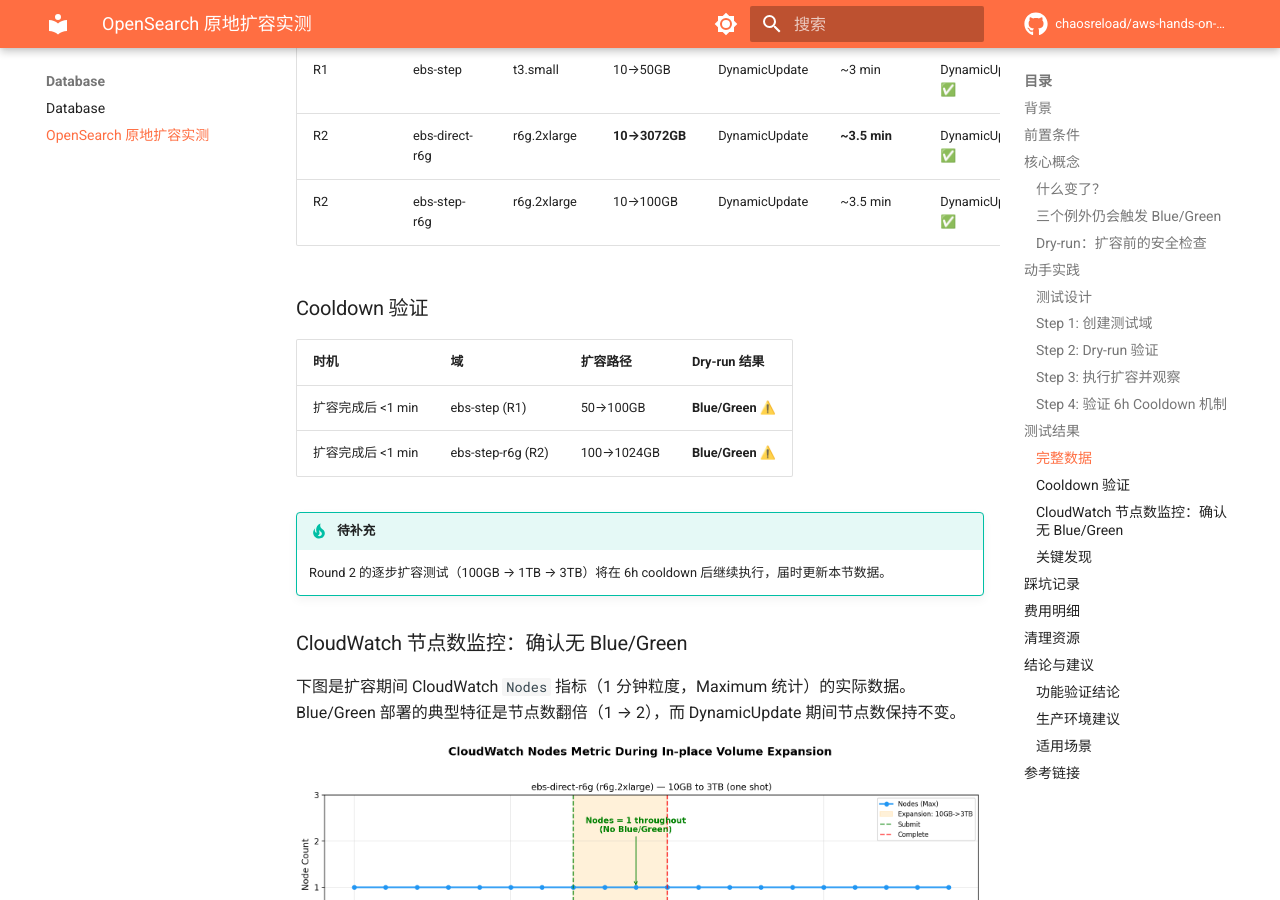
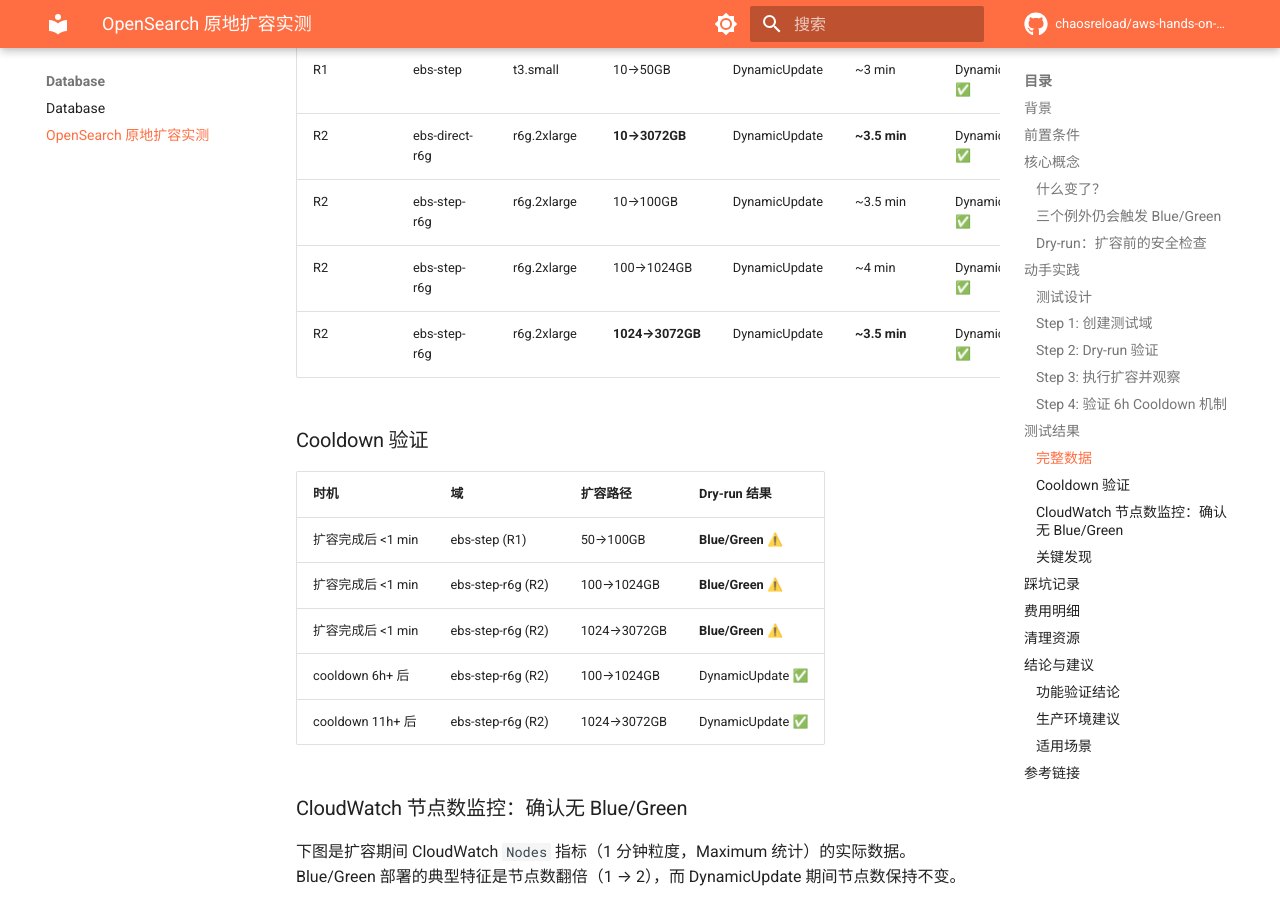
Before and after one commit to chaosreload/aws-hands-on-lab, an MkDocs documentation site: the page built from docs/database/opensearch-in-place-volume.md, in a window 1280 px wide and 900 px high, scrolled down 4453 px. Built offline with MkDocs 1.6.1 and Material for MkDocs 9.7.7, drawn with Linux system fonts in a browser that asks for light colours; comment, search, counter and statistics services are not loaded; some of the changed text lies outside the part shown.

Commit message:
docs: complete OpenSearch in-place volume test with Round 2 step results
- Add 100GB→1TB and 1TB→3TB step expansion results
- Add cooldown recovery dry-run data (6h+ and 11h+ after expansion)
- Remove placeholder admonition
- Update cost estimates to reflect actual usage (~$37)
- Update last verified date to 2026-03-17

```diff
--- a/docs/database/opensearch-in-place-volume.md
+++ b/docs/database/opensearch-in-place-volume.md
@@ -3,9 +3,9 @@
 !!! info "Lab 信息"
     - **难度**: ⭐⭐ 中级
     - **预估时间**: 60 分钟（含 6h cooldown 等待）
-    - **预估费用**: ~$15（含 r6g.2xlarge 等待时间）
+    - **预估费用**: ~$37（含 r6g.2xlarge cooldown 等待时间）
     - **Region**: us-east-1
-    - **最后验证**: 2026-03-16
+    - **最后验证**: 2026-03-17
 
 ## 背景
 
@@ -176,6 +176,8 @@
 | R1 | ebs-step | t3.small | 10→50GB | DynamicUpdate | ~3 min | DynamicUpdate ✅ | ❌ |
 | R2 | ebs-direct-r6g | r6g.2xlarge | **10→3072GB** | DynamicUpdate | **~3.5 min** | DynamicUpdate ✅ | ❌ |
 | R2 | ebs-step-r6g | r6g.2xlarge | 10→100GB | DynamicUpdate | ~3.5 min | DynamicUpdate ✅ | ❌ |
+| R2 | ebs-step-r6g | r6g.2xlarge | 100→1024GB | DynamicUpdate | ~4 min | DynamicUpdate ✅ | ❌ |
+| R2 | ebs-step-r6g | r6g.2xlarge | **1024→3072GB** | DynamicUpdate | **~3.5 min** | DynamicUpdate ✅ | ❌ |
 
 ### Cooldown 验证
 
@@ -183,9 +185,9 @@
 |------|---|----------|-------------|
 | 扩容完成后 <1 min | ebs-step (R1) | 50→100GB | **Blue/Green** ⚠️ |
 | 扩容完成后 <1 min | ebs-step-r6g (R2) | 100→1024GB | **Blue/Green** ⚠️ |
-
-!!! tip "待补充"
-    Round 2 的逐步扩容测试（100GB → 1TB → 3TB）将在 6h cooldown 后继续执行，届时更新本节数据。
+| 扩容完成后 <1 min | ebs-step-r6g (R2) | 1024→3072GB | **Blue/Green** ⚠️ |
+| cooldown 6h+ 后 | ebs-step-r6g (R2) | 100→1024GB | DynamicUpdate ✅ |
+| cooldown 11h+ 后 | ebs-step-r6g (R2) | 1024→3072GB | DynamicUpdate ✅ |
 
 ### CloudWatch 节点数监控：确认无 Blue/Green
 
@@ -237,13 +239,13 @@
 
 | 资源 | 单价 | 用量 | 费用 |
 |------|------|------|------|
-| t3.small.search x2 | $0.036/hr | ~2 hr | ~$0.14 |
-| r6g.2xlarge.search x2 | $0.578/hr | ~2 hr | ~$2.31 |
-| gp3 存储（峰值 ~6.2TB） | $0.08/GB-mo | 短时间 | ~$0.50 |
-| **合计（Round 1+2）** | | | **~$3** |
+| t3.small.search x2 | $0.036/hr | ~8 hr | ~$0.58 |
+| r6g.2xlarge.search x2 | $0.578/hr | ~30 hr | ~$34.68 |
+| gp3 存储（峰值 ~6.2TB） | $0.08/GB-mo | ~1 day | ~$1.50 |
+| **合计（Round 1+2）** | | | **~$37** |
 
 !!! note "费用说明"
-    如果要完成逐步扩容的完整 cooldown 等待（6h x 2 步），r6g.2xlarge 实例费用会额外增加约 $7。总计 ~$10。
+    主要费用来自等待 cooldown 期间 r6g.2xlarge 实例的持续计费。如果只做一步到位的测试（不含逐步扩容），费用约 $5。
 
 ## 清理资源
 
```
